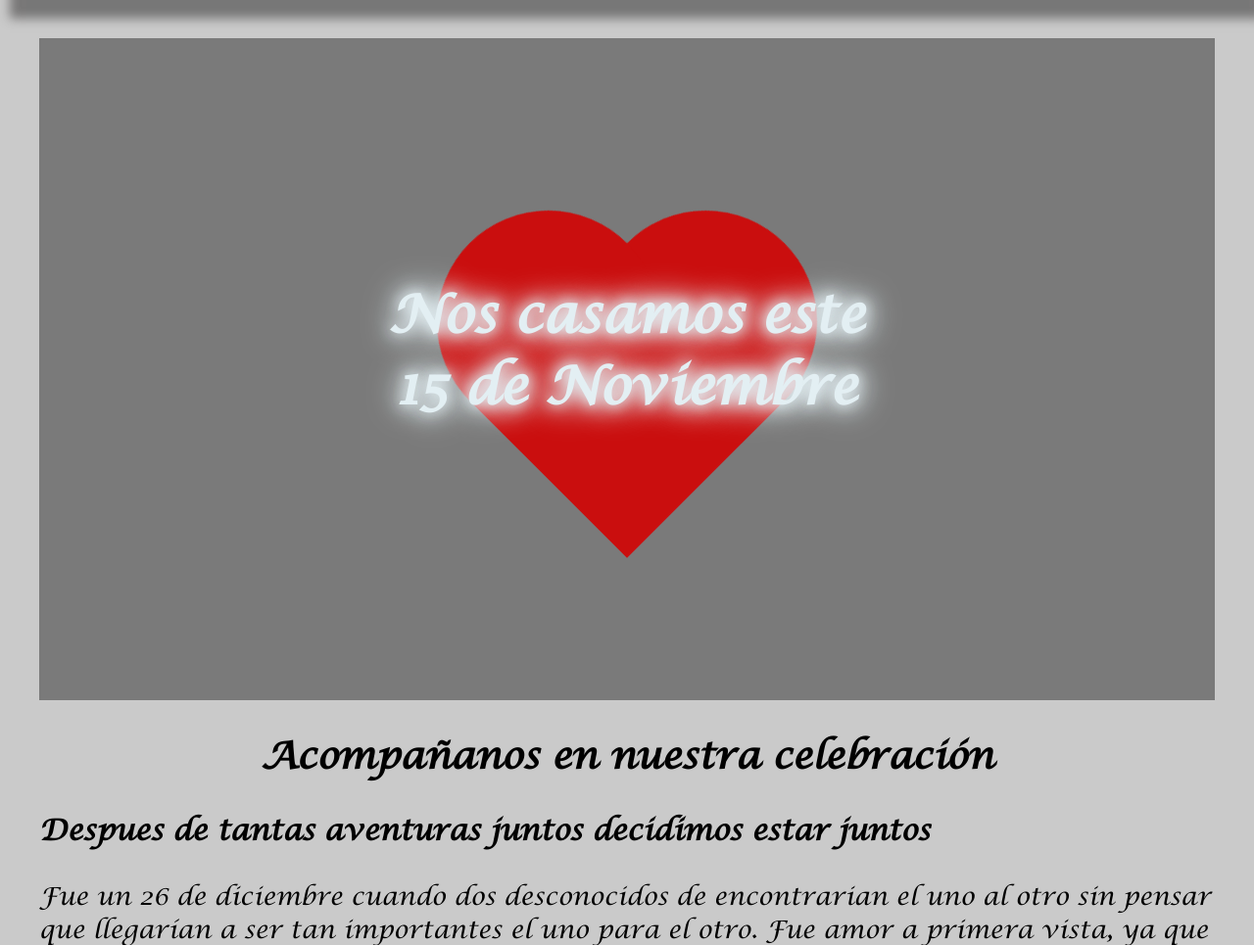
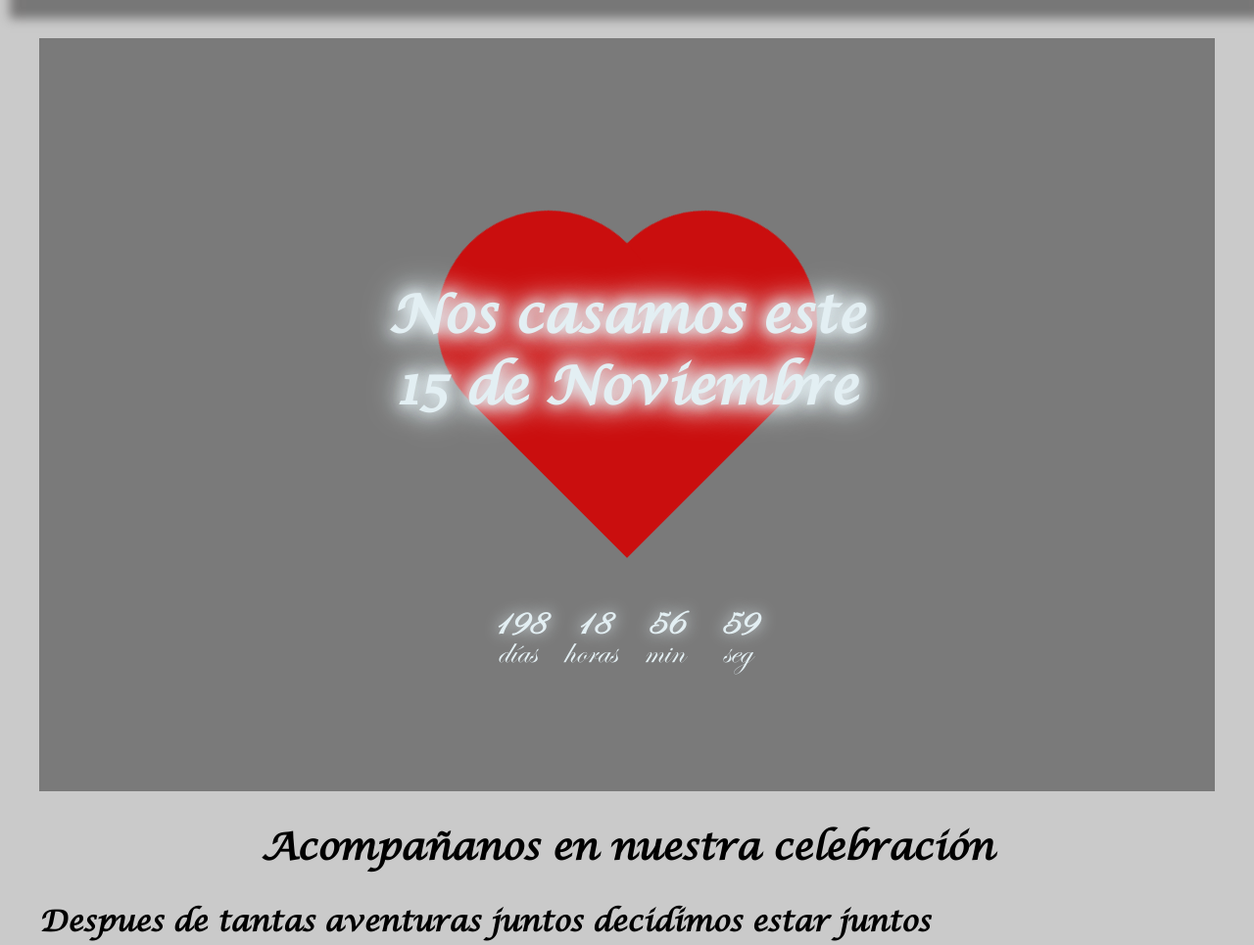
Before and after one commit to Isaac-Monted/Invitacion, a PHP site: page / in a window 1280 px wide. Shown: the part 801-1766 px from the top of the page at 98% size. Run offline with PHP 8.4, Linux system fonts and the light colour scheme.

Commit message:
se añade un contador debajo de la fecha con una funcion que se actualiza cada segundo

```diff
--- a/index.html
+++ b/index.html
@@ -21,6 +21,7 @@
         <section class="contenedor_centralizado" id="Contenedor_corazon">
             <div class="corazon"></div>
             <span id="Fecha_evento">Nos casamos este <br>15 de Noviembre</span>
+            <div id="contador"> <!--Contador de dias restantes-->
         </section>
         <section>
             <h2 class="text_align_center">Acompañanos en nuestra celebración</h2>
--- a/main.js
+++ b/main.js
@@ -2,6 +2,16 @@
 document.addEventListener("DOMContentLoaded", () => {
     colocarHistoria1();
     generarLuciernagas(); // Función para generar luciérnagas
+
+    // Crear contenedor si no existe
+    if (!document.getElementById('contador')) {
+        const contadorDiv = document.createElement('div');
+        contadorDiv.id = 'contador';
+        document.getElementById('Contenedor_corazon').appendChild(contadorDiv);
+    }
+
+    actualizarContador(); // Función para actualizar el contador
+    setInterval(actualizarContador, 1000);
 });
 
 function colocarHistoria1() {
@@ -60,3 +70,52 @@ function generarLuciernagas() {
         contenedor.appendChild(luciernaga);
     }
 }
+
+// Funcion para el contador
+function actualizarContador() {
+    const fechaBoda = new Date('2025-11-15T15:00:00'); // Fecha y hora de tu boda
+    const ahora = new Date();
+
+    // Diferencia en milisegundos
+    let diferencia = fechaBoda - ahora;
+
+    // Evitar números negativos (si ya pasó la fecha)
+    if (diferencia < 0) {
+        document.getElementById('contador').innerHTML = `
+            <span>¡Hoy es el gran día! 💍</span>
+        `;
+        return;
+    }
+
+    // Cálculo de días, horas, minutos y segundos
+    const dias = Math.floor(diferencia / (1000 * 60 * 60 * 24));
+    diferencia -= dias * (1000 * 60 * 60 * 24);
+
+    const horas = Math.floor(diferencia / (1000 * 60 * 60));
+    diferencia -= horas * (1000 * 60 * 60);
+
+    const minutos = Math.floor(diferencia / (1000 * 60));
+    diferencia -= minutos * (1000 * 60);
+
+    const segundos = Math.floor(diferencia / 1000);
+
+    // Mostrar el resultado
+    document.getElementById('contador').innerHTML = `
+        <div class="contador-item">
+            <span class="contador-numero">${dias}</span>
+            <span class="contador-etiqueta">días</span>
+        </div>
+        <div class="contador-item">
+            <span class="contador-numero">${horas}</span>
+            <span class="contador-etiqueta">horas</span>
+        </div>
+        <div class="contador-item">
+            <span class="contador-numero">${minutos}</span>
+            <span class="contador-etiqueta">min</span>
+        </div>
+        <div class="contador-item">
+            <span class="contador-numero">${segundos}</span>
+            <span class="contador-etiqueta">seg</span>
+        </div>
+    `;
+}
--- a/styles.css
+++ b/styles.css
@@ -20,6 +20,48 @@
     mask-image: url('./assets/Footer.png');
     mask-repeat: no-repeat;
     mask-size: cover;
+}
+
+/* Contenedor principal */
+#contador {
+    display: flex;
+    gap: 15px;
+    justify-content: center;
+    margin-top: 20px;
+}
+
+/* Cada elemento del contador (días, horas, etc) */
+.contador-item {
+    display: flex;
+    flex-direction: column;
+    align-items: center;
+    min-width: 60px;
+}
+
+/* Números grandes */
+.contador-numero {
+    font-family: 'Arial', sans-serif;
+    font-size: 38px;
+    font-weight: bold;
+    color: var(--blanco);
+    text-shadow: 0 0 15px var(--blanco);
+}
+
+/* Etiquetas pequeñas */
+.contador-etiqueta {
+    font-family: 'Edwardian Script ITC', cursive;
+    font-size: 20px;
+    color: var(--blanco);
+    margin-top: -15px;
+}
+
+/* Mensaje del día del evento */
+#contador span {
+    font-family: 'Edwardian Script ITC', cursive;
+    font-size: 38px;
+    color: var(--blanco);
+    display: block;
+    text-align: center;
 }
 
 .fondo_main {
```
